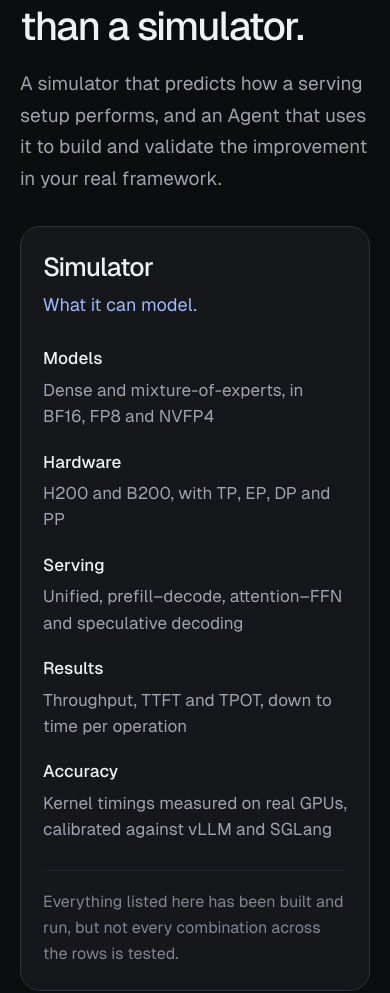
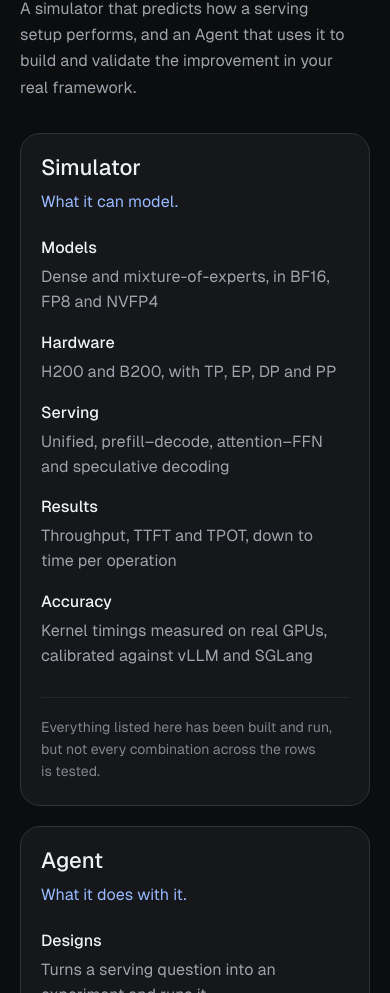
Before and after one commit to SyFI-VibeSim/vibesim-intro, a React (Vite) app: page / in a window 390 px wide. Shown: the part 1007-2000 px from the top of the page. Built offline with nearby package versions, Linux system fonts and the light colour scheme.

Commit message:
fix: reduce typography and spacing on smaller viewports

```diff
--- a/src/sections/ProductIntroduction.module.css
+++ b/src/sections/ProductIntroduction.module.css
@@ -4,7 +4,7 @@
    other and neither is decorated more than the other. */
 
 .productSection {
-  padding-block: 96px 104px;
+  padding-block: 64px 72px;
 }
 
 .productParts {
@@ -16,7 +16,7 @@
 .productPart {
   display: flex;
   flex-direction: column;
-  padding: 42px 40px 36px;
+  padding: 28px;
   border: 1px solid var(--c-line-200);
   border-radius: var(--r-xl);
   background: var(--c-surface-200);
@@ -25,7 +25,7 @@
 .productPart h3 {
   font-size: var(--fs-2xl);
   font-weight: 500;
-  letter-spacing: -0.035em;
+  letter-spacing: 0;
   line-height: 1.1;
 }
 
@@ -37,10 +37,10 @@
 }
 
 .productPart dl {
-  margin: 34px 0 0;
+  margin: 24px 0 0;
   display: flex;
   flex-direction: column;
-  gap: 22px;
+  gap: 16px;
 
   /* The lists in the two boxes are the same length, so the notes below them
      stay on the same baseline without being pushed there. */
@@ -49,8 +49,8 @@
 
 .productPart dl > div {
   display: grid;
-  grid-template-columns: 112px minmax(0, 1fr);
-  gap: 20px;
+  grid-template-columns: 92px minmax(0, 1fr);
+  gap: 16px;
   align-items: baseline;
 }
 
@@ -68,8 +68,8 @@
 }
 
 .productPartNote {
-  margin-top: 34px;
-  padding-top: 22px;
+  margin-top: 24px;
+  padding-top: 16px;
   border-top: 1px solid var(--c-line-100);
   font-size: var(--fs-fine);
   line-height: 1.6;
@@ -81,7 +81,7 @@
    line instead, which keeps the two-box argument intact down to the stack. */
 @media (max-width: 1180px) {
   .productPart {
-    padding: 38px 34px 32px;
+    padding: 24px;
   }
 
   .productPart dl > div {
@@ -94,7 +94,7 @@
    so the boxes stack and each row becomes a label above its line. */
 @media (max-width: 900px) {
   .productSection {
-    padding-block: 64px 72px;
+    padding-block: 48px 56px;
   }
 
   .productParts {
@@ -103,12 +103,12 @@
   }
 
   .productPart {
-    padding: 32px 28px 28px;
+    padding: 24px;
   }
 
   .productPart dl {
-    margin-top: 28px;
-    gap: 20px;
+    margin-top: 22px;
+    gap: 16px;
   }
 
   .productPart dl > div {
@@ -124,7 +124,7 @@
 
 @media (max-width: 420px) {
   .productPart {
-    padding: 26px 22px 24px;
+    padding: 22px 20px;
     border-radius: var(--r-lg);
   }
 }
--- a/src/styles/base.css
+++ b/src/styles/base.css
@@ -283,9 +283,19 @@ h2 {
 
 /* Product walkthrough, with readable controls and all four product roles. */
 
+@media (max-width: 1599px) {
+  .section {
+    padding-block: 64px;
+  }
+
+  .section-intro {
+    margin-bottom: 36px;
+  }
+}
+
 @media (max-width: 767px) {
   .section {
-    padding-block: 75px;
+    padding-block: 48px;
   }
 
   h2 {
--- a/src/styles/tokens.css
+++ b/src/styles/tokens.css
@@ -148,46 +148,63 @@
   --fs-lg: 22px;
   --fs-xl: 26px;
   --fs-2xl: 32px;
-  --fs-3xl: clamp(31px, 2.9vw, 44px);
-  --fs-h2: clamp(40px, 4.4vw, 72px);
-  --fs-h2-closing: clamp(46px, 5vw, 80px);
-  --fs-h1: clamp(42px, 5.5vw, 94px);
+  --fs-3xl: 40px;
+  --fs-h2: 56px;
+  --fs-h2-closing: 56px;
+  --fs-h1: 72px;
 
   /* Figures read as numbers, not as text, so they keep their own three steps. */
   --fs-num: 30px;
   --fs-num-lg: 42px;
-  --fs-num-xl: clamp(38px, 3.4vw, 50px);
+  --fs-num-xl: 48px;
 
   background: var(--bg);
   color: var(--ink);
 }
 
-@media (max-width: 1279px) {
+@media (max-width: 1599px) {
   :root {
+    --fs-fine: 14px;
+    --fs-sm: 16px;
+    --fs-md: 18px;
+    --fs-lg: 18px;
+    --fs-xl: 22px;
+    --fs-2xl: 26px;
     --fs-3xl: 30px;
+    --fs-h1: 56px;
+    --fs-h2: 40px;
+    --fs-h2-closing: 40px;
+    --fs-num: 26px;
+    --fs-num-lg: 34px;
     --fs-num-xl: 36px;
   }
 }
 
 @media (max-width: 1023px) {
   :root {
-    --fs-2xl: 30px;
-    --fs-lg: 20px;
+    --fs-h1: 44px;
+    --fs-h2: 34px;
+    --fs-h2-closing: 34px;
+    --fs-2xl: 24px;
+    --fs-lg: 17px;
     --page-width: 88%;
   }
 }
 
 @media (max-width: 767px) {
   :root {
-    --fs-num-xl: 33px;
-    --fs-num-lg: 36px;
+    --fs-h1: 36px;
+    --fs-h2: 30px;
+    --fs-h2-closing: 30px;
+    --fs-num-xl: 30px;
+    --fs-num-lg: 28px;
     --fs-num: 24px;
-    --fs-3xl: 28px;
-    --fs-2xl: 26px;
-    --fs-xl: 22px;
-    --fs-lg: 19px;
-    --fs-md: 18px;
-    --fs-sm: 17px;
+    --fs-3xl: 26px;
+    --fs-2xl: 22px;
+    --fs-xl: 20px;
+    --fs-lg: 16px;
+    --fs-md: 16px;
+    --fs-sm: 16px;
     --page-width: calc(100% - 40px);
   }
 }
```
